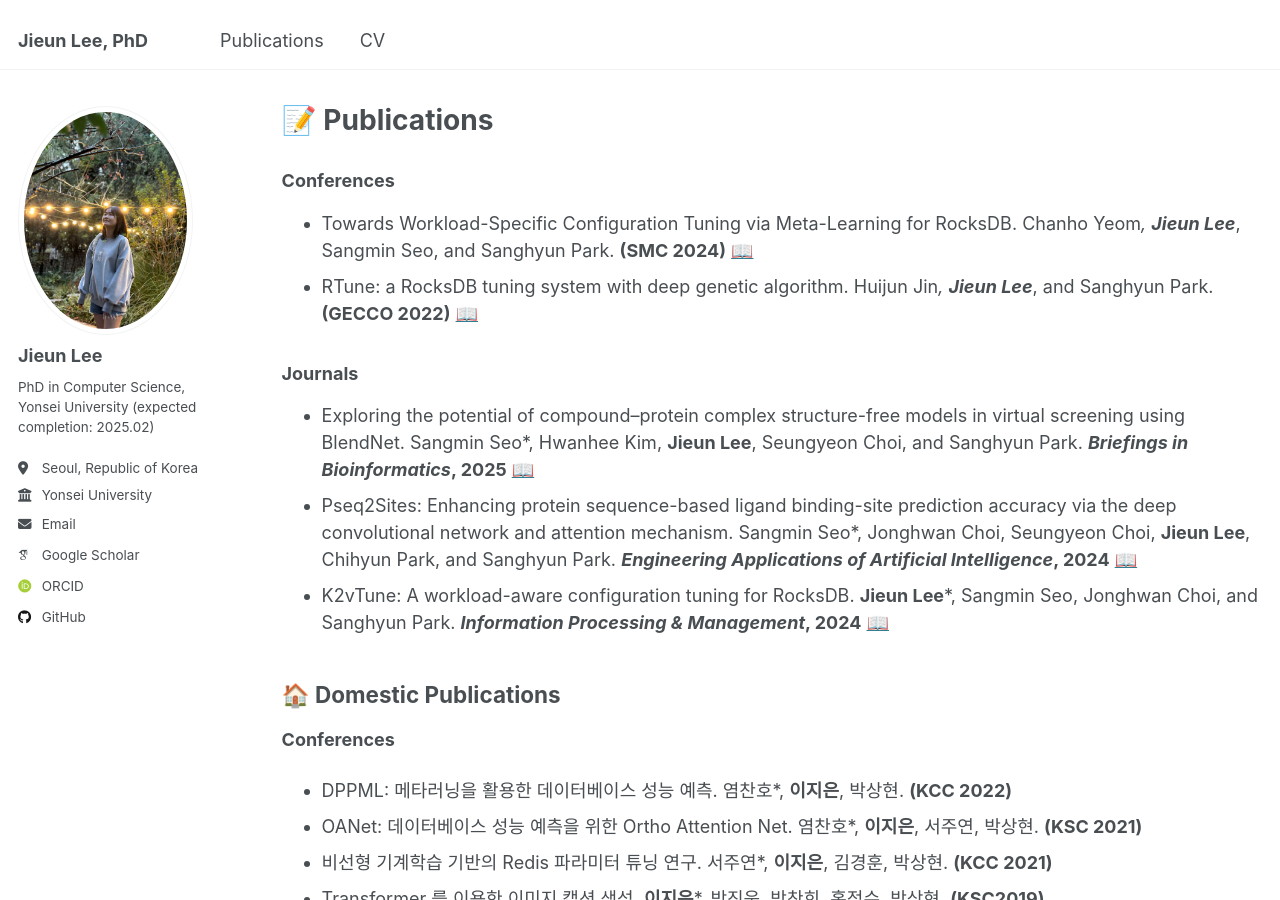
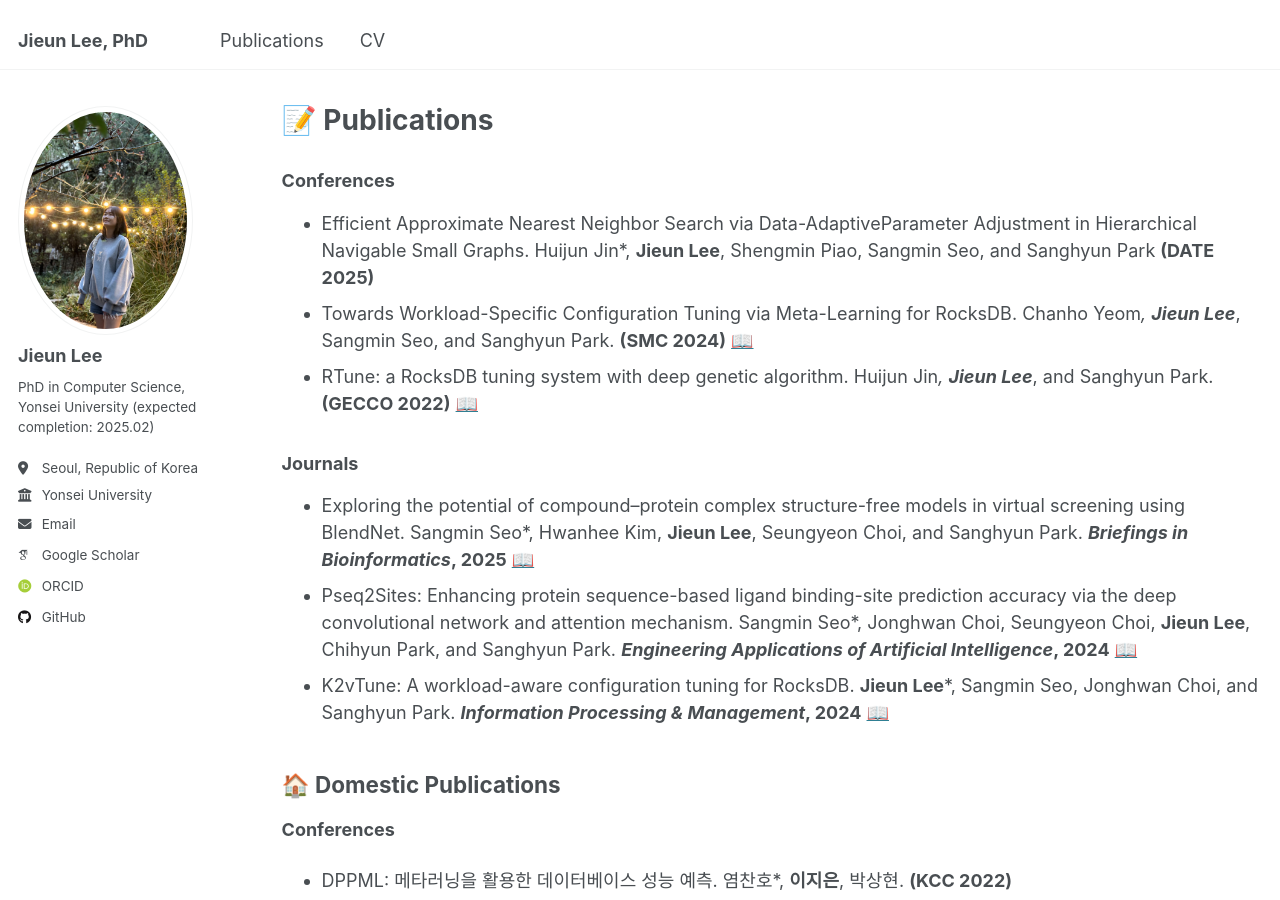
Before and after one commit to JIEUN-12/jieun-12.github.io, a Jekyll site: the page built from _pages/publications.md, in a window 1280 px wide and 900 px high. Built offline with Jekyll 4.4.1, drawn with Linux system fonts in a browser that asks for light colours; some web fonts are replaced.

Commit message:
Update publications.md

```diff
--- a/_pages/publications.md
+++ b/_pages/publications.md
@@ -6,6 +6,7 @@ author_profile: true
 ---
 
 ### Conferences
+* Efficient Approximate Nearest Neighbor Search via Data-AdaptiveParameter Adjustment in Hierarchical Navigable Small Graphs. Huijun Jin*, **Jieun Lee**, Shengmin Piao, Sangmin Seo, and Sanghyun Park **(DATE 2025)**
 * Towards Workload-Specific Configuration Tuning via Meta-Learning for RocksDB. Chanho Yeom*, **Jieun Lee***, Sangmin Seo, and Sanghyun Park. **(SMC 2024)** [📖](https://doi.org/10.1109/SMC54092.2024.10831422)
 * RTune: a RocksDB tuning system with deep genetic algorithm. Huijun Jin*, **Jieun Lee***, and Sanghyun Park. **(GECCO 2022)** [📖](https://doi.org/10.1145/3512290.3528726)
 
```
